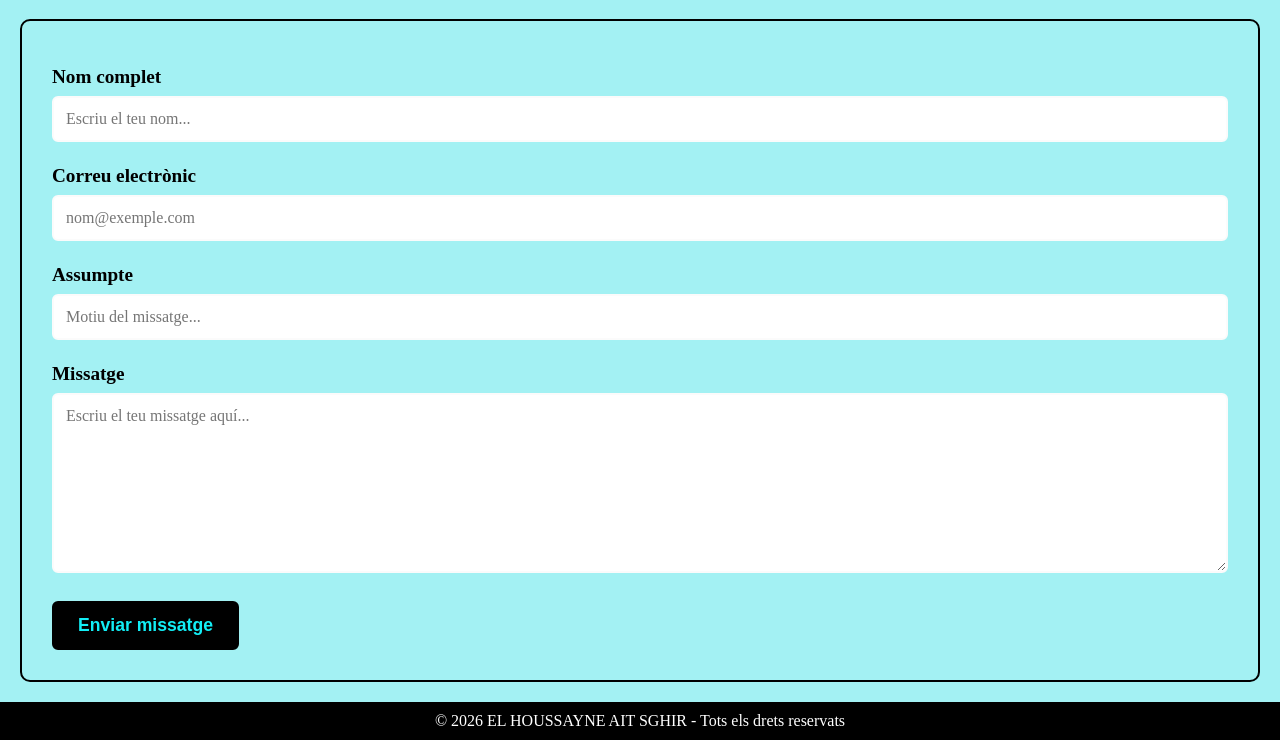
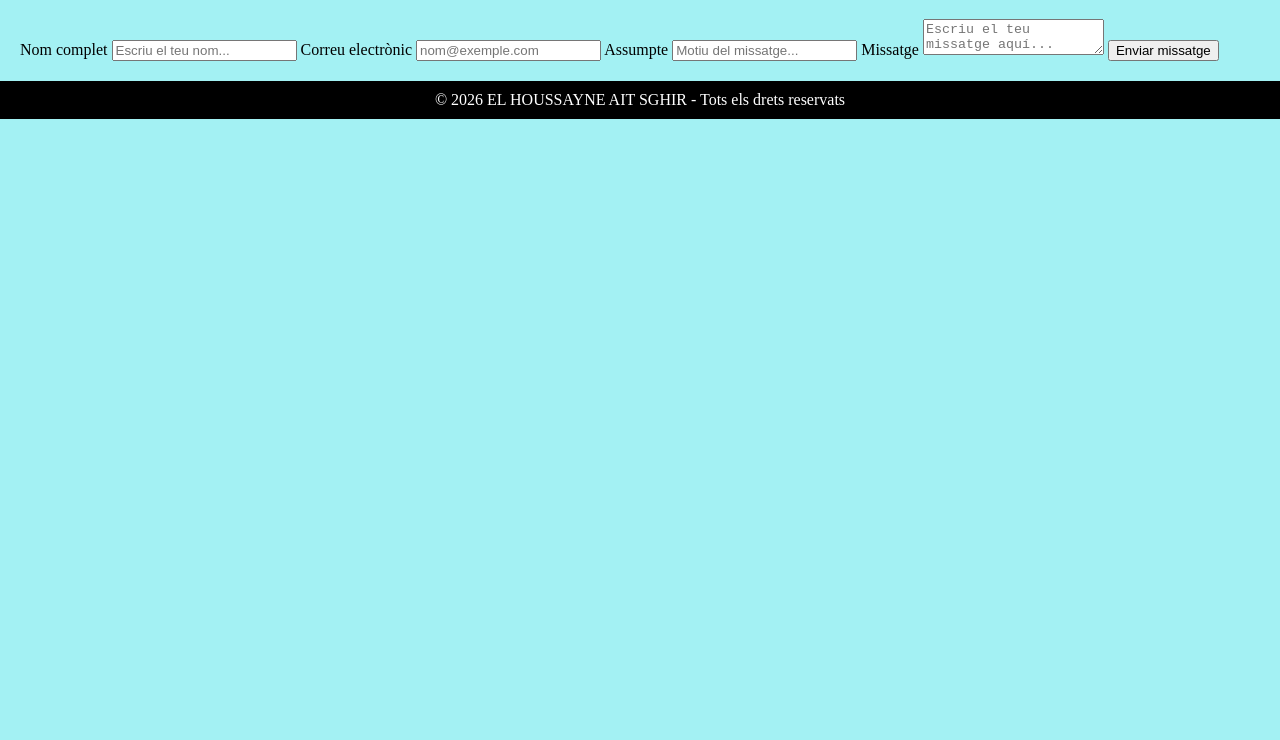
Before and after one commit to pjeux05-cyber/el-meu-portfoli, a plain HTML site: page pages/contacta.html in a window 1280 px wide. Shown: the part 109-849 px from the top of the page. After the commit the page ends 800 px from the top, so only its background shows below. Drawn offline with Linux system fonts and the light colour scheme.

Commit message:
Remove redundant CSS rules

```diff
--- a/css/style.css
+++ b/css/style.css
@@ -115,47 +115,3 @@ footer p {
     border-top: 4px solid #333;
     border-bottom:  4px solid #333;
 }
-form {
-    border: 2px solid #000;
-    border-radius: 10px;
-    padding: 30px;
-    display: flex;
-    flex-direction: column;
-    gap: 8px;
-}
-
-form label {
-    font-weight: bold;
-    font-size: 1.2em;
-    margin-top: 15px;
-}
-
-form input,
-form textarea {
-    width: 100%;
-    padding: 12px;
-    border: 2px solid #fbfbfb;
-    border-radius: 6px;
-    font-size: 1em;
-    font-family: inherit;
-    box-sizing: border-box;
-
-}
-
-form textarea {
-    min-height: 180px;
-    resize: vertical;
-
-}
-
-form button {
-    align-self: flex-start;
-    margin-top: 20px;
-    padding: 12px 24px;
-    background: #000;
-    color: #12eef6;
-    border: 2px solid #000000;
-    border-radius: 6px;
-    font-size: 1.1em;
-    font-weight: bold;
-    cursor: pointer;
```
